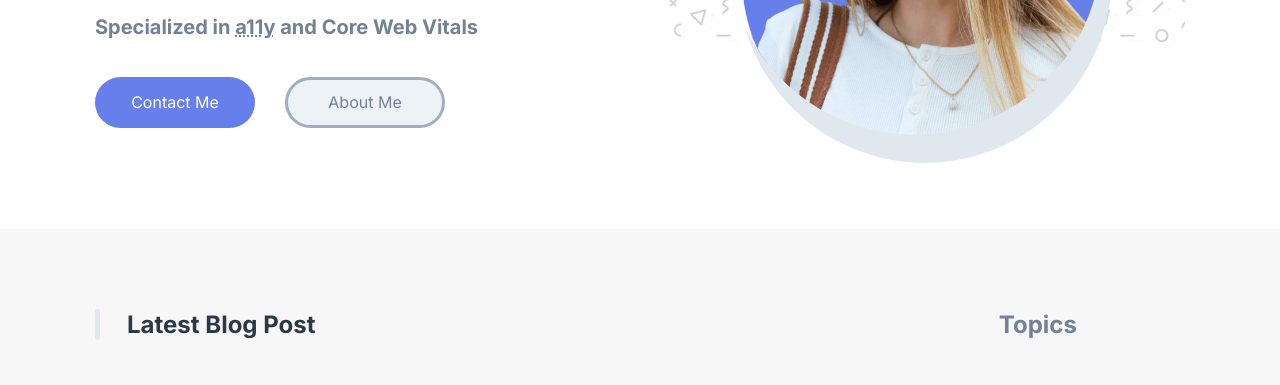
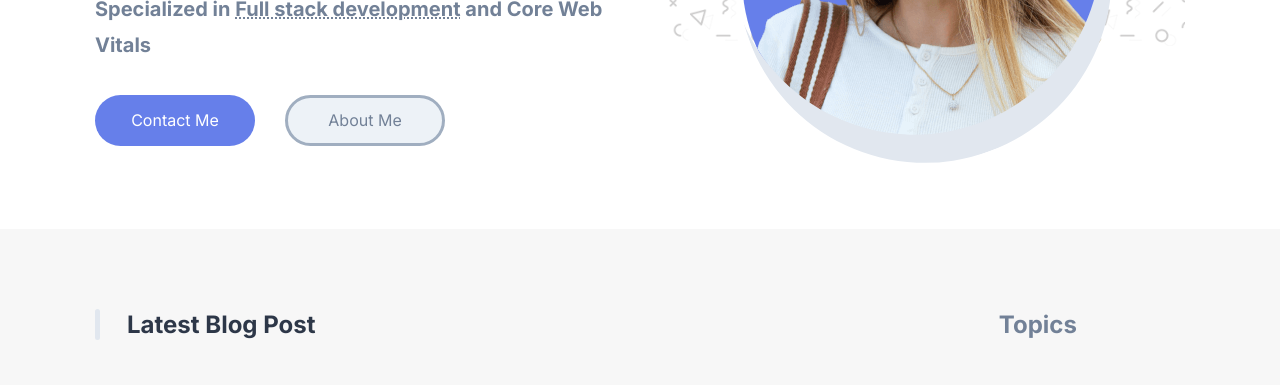
Before and after one commit to ritesh-15/GDSC_GITHUB_WORKSHOP, a plain HTML site: page Practice/index.html in a window 1280 px wide. Shown: the part 389-774 px from the top of the page. Drawn offline with nearby package versions, Linux system fonts and the light colour scheme.

Commit message:
minor changes

```diff
--- a/Practice/index.html
+++ b/Practice/index.html
@@ -157,7 +157,7 @@
           </h1>
 
           <p class="h3">
-            Specialized in <abbr title="Accessibility">a11y</abbr>
+            Specialized in <abbr title="Accessibility">Full stack development</abbr>
             and Core Web Vitals
           </p>
 
```
